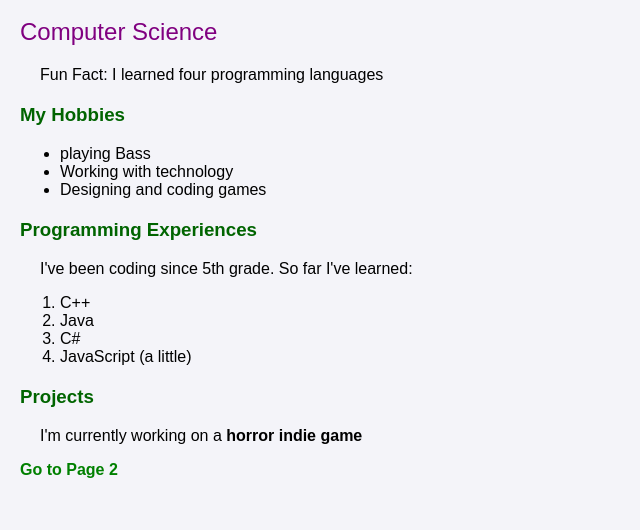
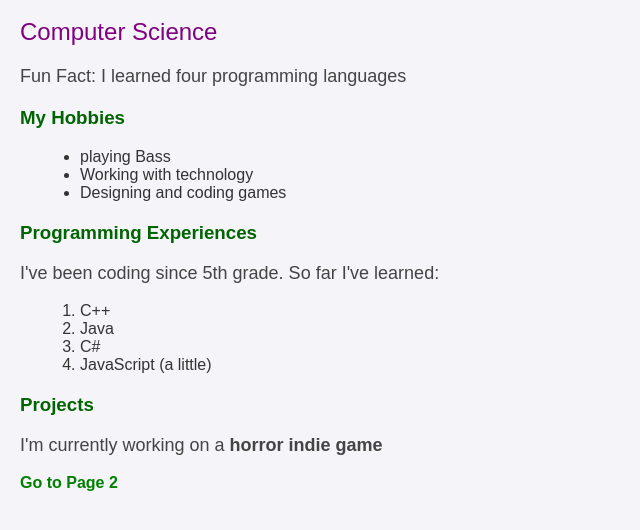
Before and after one commit to UTRGV-CS-1101/web-site-111ryuk, a plain HTML site: page index.html in a window 1280 px wide. Shown: the part 60-590 px from the top of the page, without its empty margins (0-640 px from the left). Drawn offline with Linux system fonts and the light colour scheme.

Commit message:
progress

```diff
--- a/styles.css
+++ b/styles.css
@@ -2,7 +2,7 @@ body{
     font-family: Arial, sans-serif;
     margin: 20px;
     background: #f4f4f9;
-    color #333;
+    color: #333;
 }
 
 h1{
@@ -21,6 +21,10 @@ h3{
 }
 
 p{
+    font-size: 18px;
+    color: #444;
+}
+ul, ol{
     font-size: 16px;
     margin-left: 20px;
 }
```
